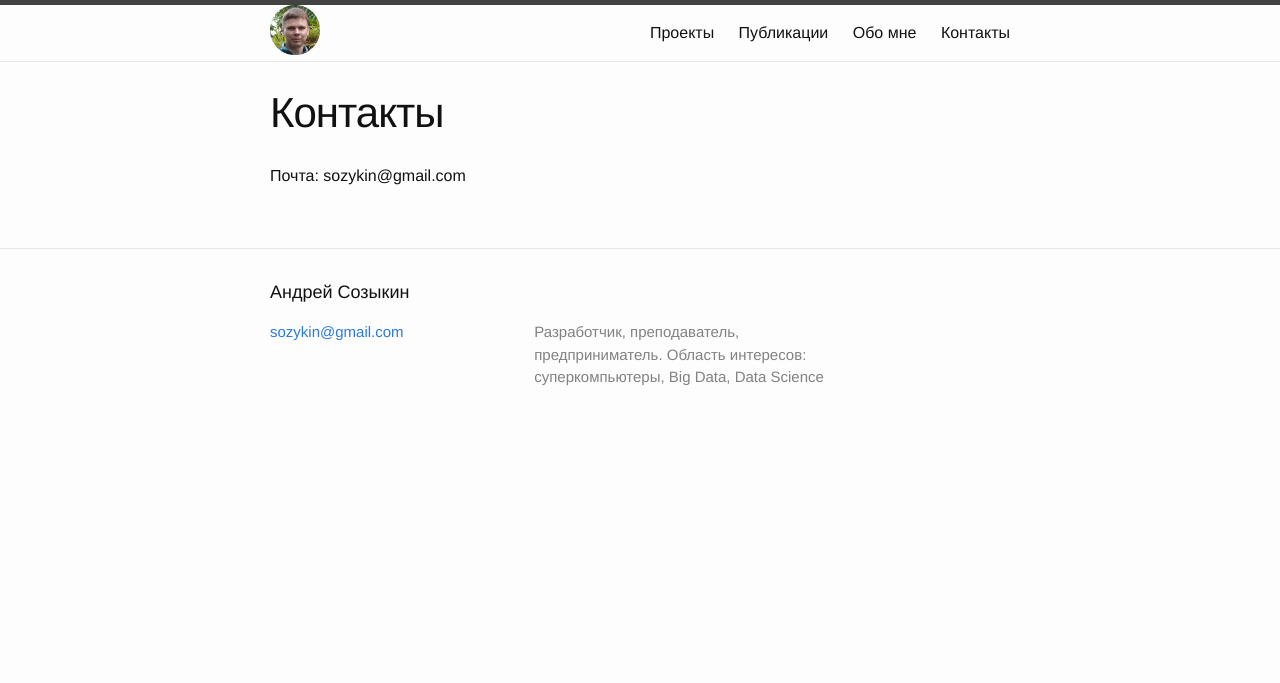
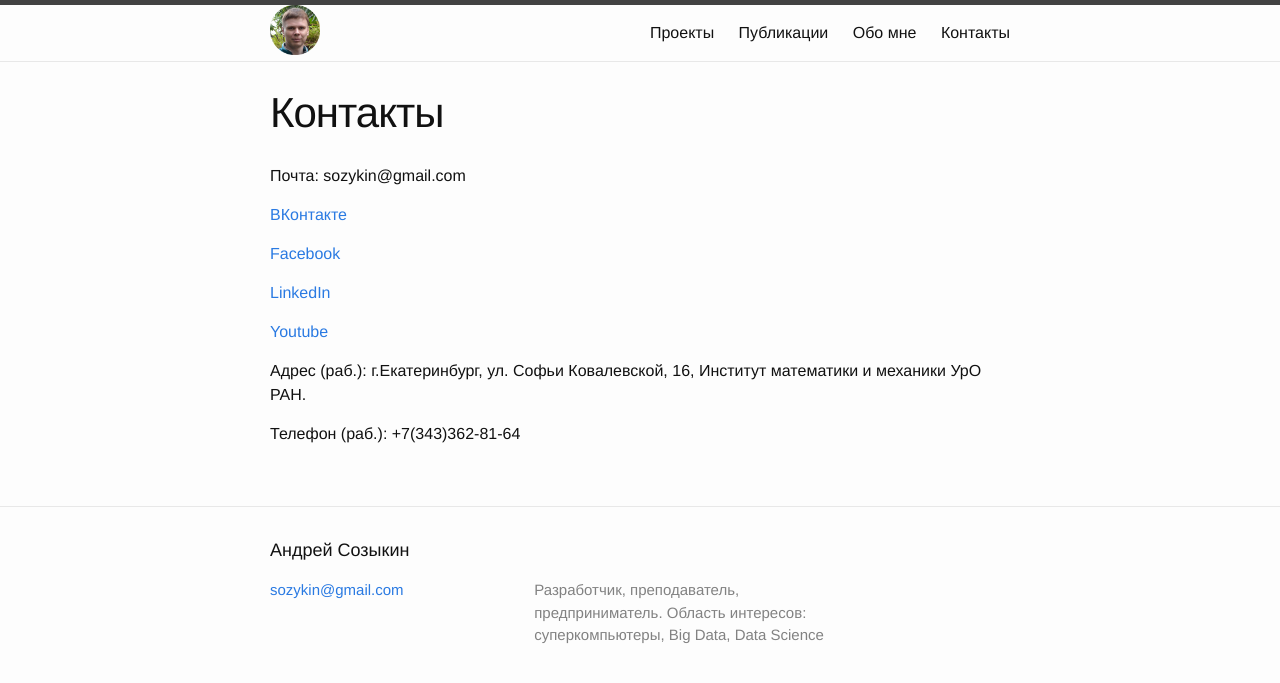
Before and after one commit to sozykin/asozykin.ru, a Jekyll site: the page built from _pages/contacts.md, in a window 1280 px wide. Shown: the top 683 px of the page. Built offline with Jekyll 4.4.1, drawn with Linux system fonts in a browser that asks for light colours.

Commit message:
Contacts

```diff
--- a/_pages/contacts.md
+++ b/_pages/contacts.md
@@ -5,3 +5,15 @@ permalink: /contacts/
 ---
 
 Почта: {{ site.email }}
+
+[ВКонтакте](https://vk.com/avsozykin)
+
+[Facebook](https://www.facebook.com/asozykin)
+
+[LinkedIn](https://ru.linkedin.com/in/asozykin)
+
+[Youtube](https://www.youtube.com/channel/UC5gufuYHPSsJA-jul-iwyXA)
+
+Адрес (раб.): г.Екатеринбург, ул. Софьи Ковалевской, 16, Институт математики и механики УрО РАН.
+
+Телефон (раб.): +7(343)362-81-64
```
